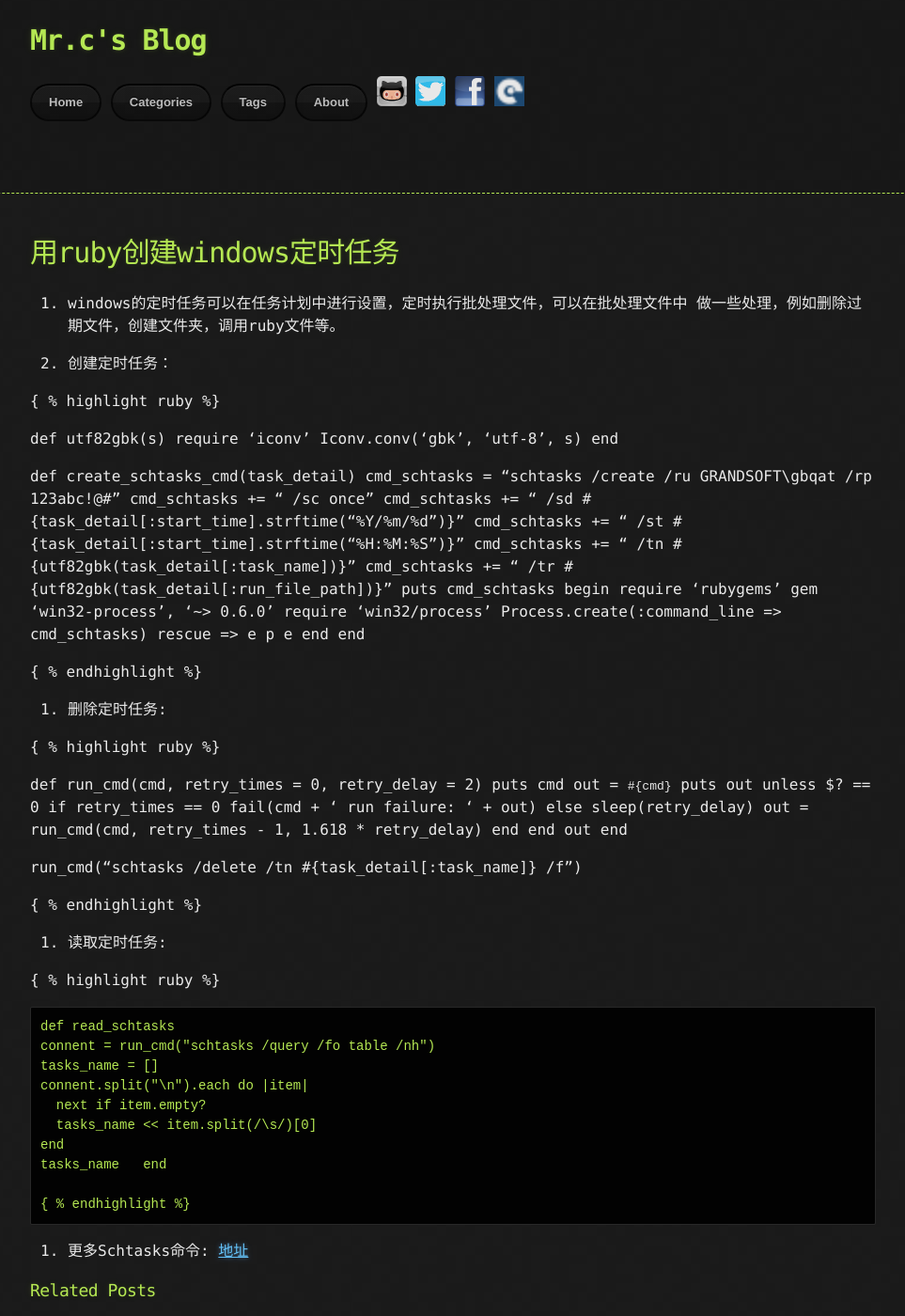
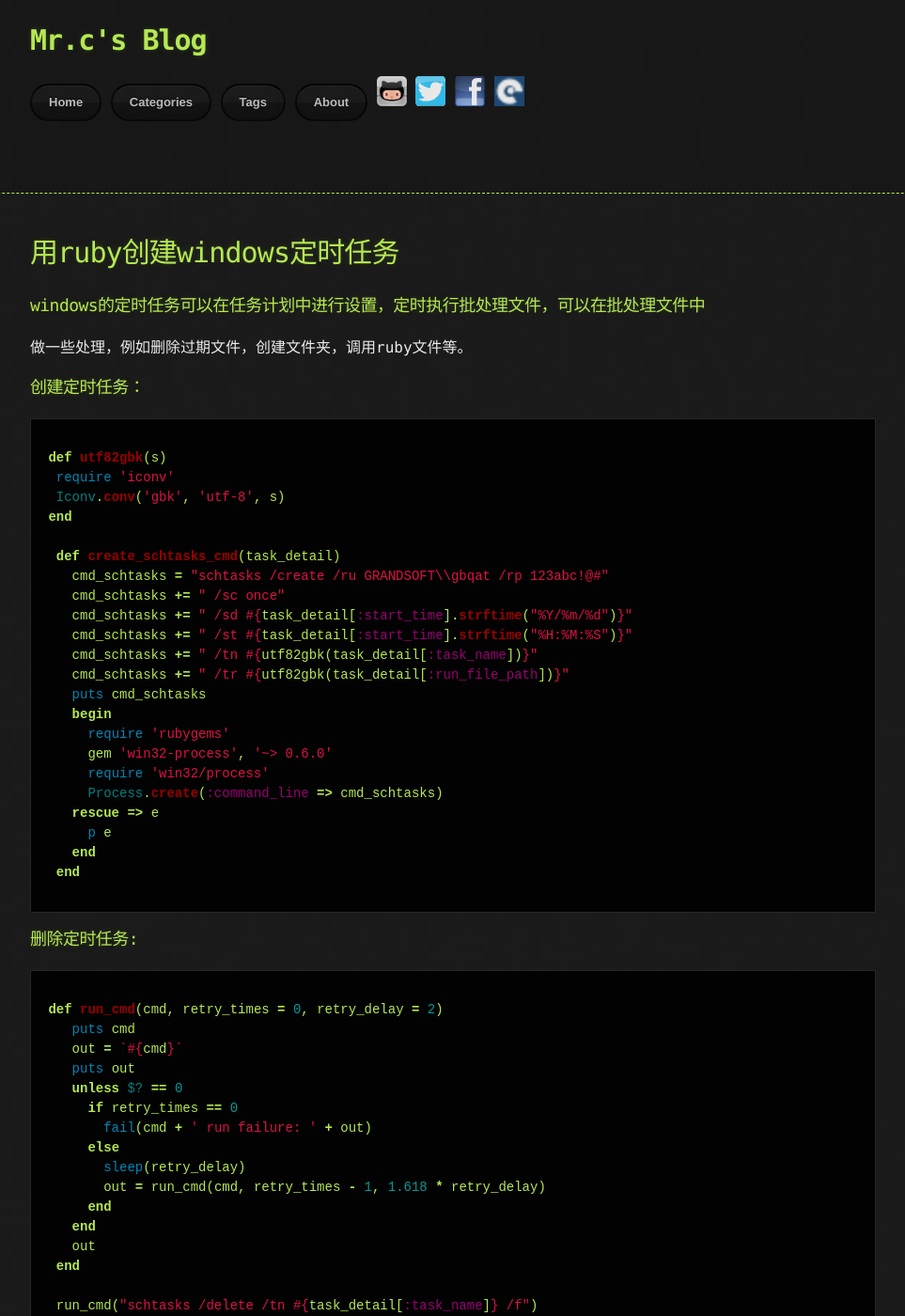
Before and after one commit to MichaelRoshen/michaelroshen.github.com, a Jekyll site: the page built from _posts/2013-06-24-window-task-plans.md, in a window 1280 px wide and 1400 px high. Shown: the whole window at 94% size, without its empty margins (158-1121 px from the left). Built offline with Jekyll 4.4.1, drawn with Linux system fonts in a browser that asks for light colours; Markdown is read by kramdown in place of the engine named in the settings; comment, search, counter and statistics services are not loaded; some of the changed text lies outside the part shown.

Commit message:
Update 2013-06-24-window-task-plans.md

````diff
--- a/_posts/2013-06-24-window-task-plans.md
+++ b/_posts/2013-06-24-window-task-plans.md
@@ -12,12 +12,12 @@ tags:
 用ruby创建windows定时任务
 =====================
 
-1. windows的定时任务可以在任务计划中进行设置，定时执行批处理文件，可以在批处理文件中
+###windows的定时任务可以在任务计划中进行设置，定时执行批处理文件，可以在批处理文件中
    做一些处理，例如删除过期文件，创建文件夹，调用ruby文件等。
 
-2. 创建定时任务：
+###创建定时任务：
 
-{ % highlight ruby %}
+```ruby
 
  def utf82gbk(s)
   require 'iconv'
@@ -42,11 +42,11 @@ tags:
     end
   end
 
-{ % endhighlight %}
+```
 
-3. 删除定时任务:
+###删除定时任务:
 
-{ % highlight ruby %}
+```ruby
 
  def run_cmd(cmd, retry_times = 0, retry_delay = 2)
     puts cmd
@@ -65,11 +65,11 @@ tags:
 
   run_cmd("schtasks /delete /tn #{task_detail[:task_name]} /f")
 
-  { % endhighlight %}
+```
 
-4. 读取定时任务:
+###读取定时任务:
 
-  { % highlight ruby %}
+```ruby
 
     def read_schtasks
     connent = run_cmd("schtasks /query /fo table /nh")
@@ -81,8 +81,7 @@ tags:
     tasks_name
   end
 
-    { % endhighlight %}
+```
 
 
-5. 更多Schtasks命令:
-[地址](http://technet.microsoft.com/zh-cn/library/cc772785.aspx)
+###[更多Schtasks命令](http://technet.microsoft.com/zh-cn/library/cc772785.aspx)
````
